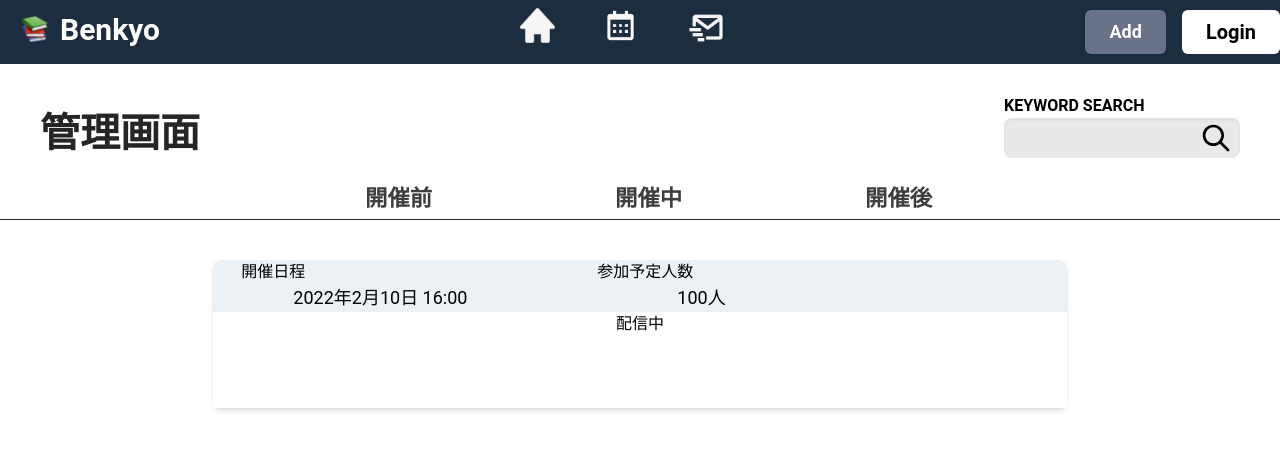
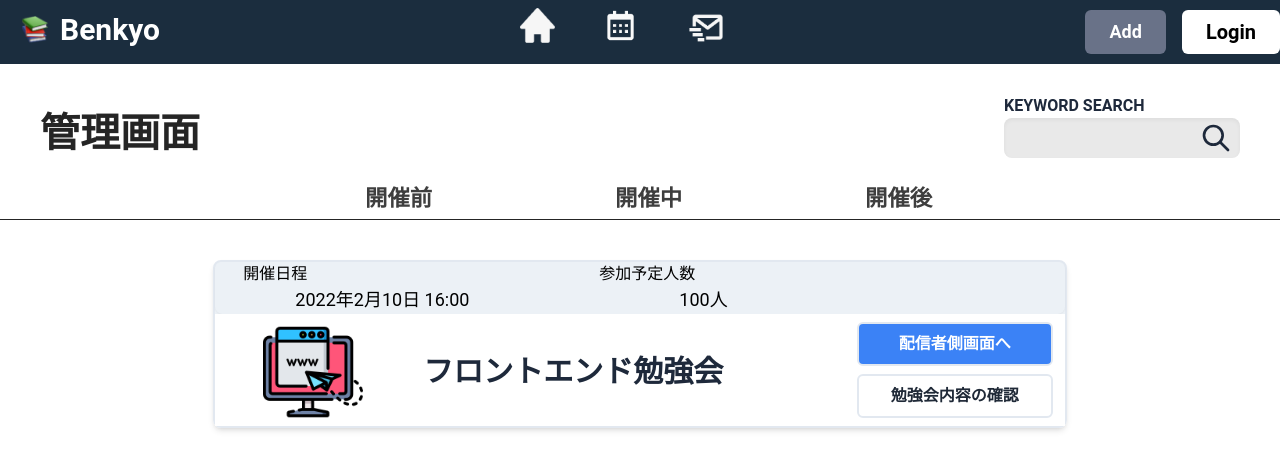
Before and after one commit to ChrisFlene/ChrisFlene, a Next.js app in the folder front/: page /admin in a window 1280 px wide. Shown: the top 470 px of the page. Built offline with nearby package versions, Linux system fonts and the light colour scheme; no server answers.

Commit message:
/adminのモックアップ

```diff
--- a/front/components/admin/EventList.tsx
+++ b/front/components/admin/EventList.tsx
@@ -1,4 +1,5 @@
 import Image from "next/image";
+import FrontendImage from "../../public/EventImage/web.png";
 
 const EventList = (image: string, name: string,) => {
     const log = () => {
@@ -12,7 +13,7 @@ const EventList = (image: string, name: string,) => {
                     className="flex justify-center mt-10 w-8/12 rounded-lg shadow-md "
                     onClick={log}
                 >
-                    <div className="w-full rounded-lg bg-original-gray">
+                    <div className="w-full rounded-lg border-2 border-slate-200 bg-original-gray">
                         <div className="rounded-lg shadow-sm">
                             <div className=" flex flex-col text-left ">
                                 <div className="flex-auto ml-7">
@@ -21,15 +22,46 @@ const EventList = (image: string, name: string,) => {
                                 <div className="absolute ml-96">
                                     参加予定人数
                                 </div>
-                                <div className="ml-20 text-lg">2022年2月10日 16:00</div>
+                                <div className="ml-20 text-lg">
+                                    2022年2月10日 16:00
+                                </div>
                                 <div className="absolute pl-20 mt-6 ml-96 text-lg">100人
                                 </div>
                             </div>
                         </div>
-                        <div className="">
-                            <div className="h-24 bg-white">
-                                配信中
+                        <div className="h-28 bg-white">
+                            <div className="absolute my-2 ml-12">
+                                <Image className="h-auto" src={FrontendImage} alt="Image" width={100} height={100} />
                             </div>
+                            <div>
+                                <div className="absolute mt-10 ml-52 text-3xl font-semibold text-slate-800">
+                                    フロントエンド勉強会
+                                </div>
+                            </div>
+                            <div className="flex justify-end">
+                                <button
+                                    className="py-2 px-10 mt-2 mr-3 font-bold text-white bg-blue-500 hover:bg-blue-400 rounded-md border-2 border-slate-200"
+                                    type="button"
+
+                                >
+                                    配信者側画面へ
+                                </button>
+
+                            </div>
+                            <div className="flex justify-end">
+                                <button
+                                    className="py-2 px-8 mt-2 mr-3 font-bold text-gray-800 bg-white hover:bg-gray-200 rounded-md border-2 border-slate-200"
+                                    type="button"
+
+                                >
+                                    <div className="">
+                                        勉強会内容の確認
+                                    </div>
+
+                                </button>
+
+                            </div>
+
                         </div>
                     </div>
                 </button>
--- a/front/pages/admin/index.tsx
+++ b/front/pages/admin/index.tsx
@@ -10,7 +10,7 @@ const event = () => {
                 </div>
                 <div id="AdminKeyWord" className="">
                     <div className="mb-6">
-                        <div className="font-bold">KEYWORD SEARCH</div>
+                        <div className="font-bold text-slate-800">KEYWORD SEARCH</div>
                         <div className="relative">
                             <input
                                 type="text"
@@ -18,7 +18,7 @@ const event = () => {
                             />
                             <button className="absolute top-1 right-2">
                                 <svg
-                                    className="w-8 h-8 text-black"
+                                    className="w-8 h-8 text-slate-800"
                                     width="24"
                                     height="24"
                                     viewBox="0 0 24 24"
```
